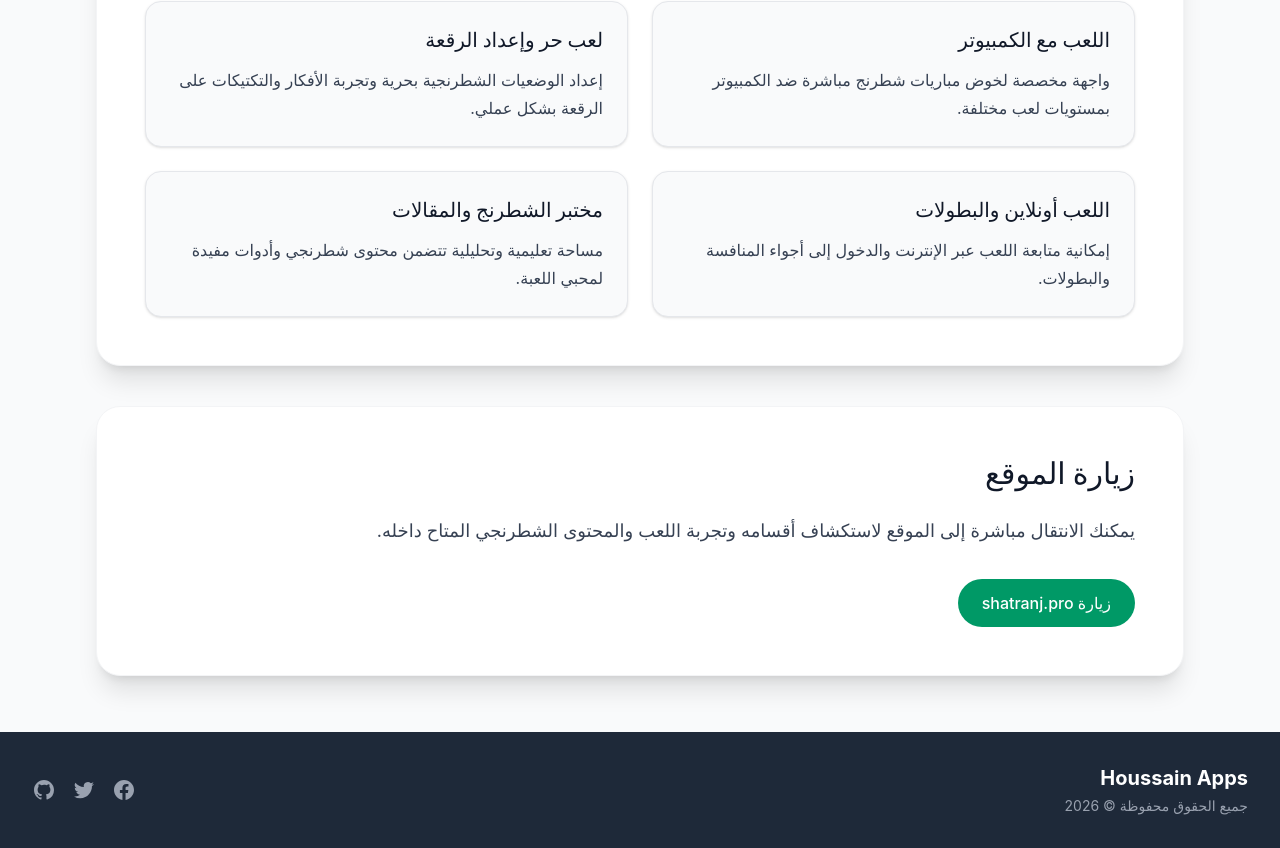
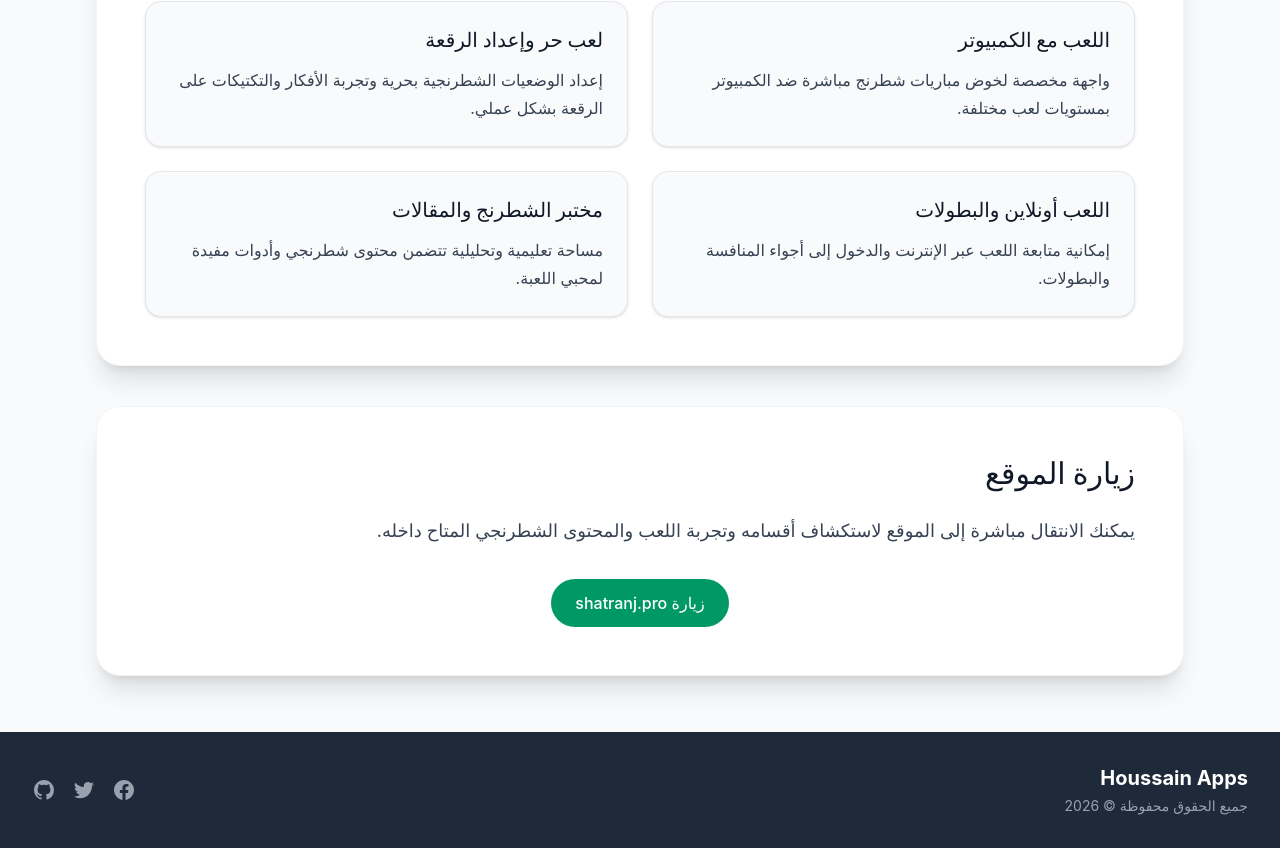
Before and after one commit to alfaress01/houssain-apps, a React (Vite) app: page /shatranj in a window 1280 px wide. Shown: the part 712-1560 px from the top of the page. Built offline with nearby package versions, Linux system fonts and the light colour scheme.

Commit message:
botton center

```diff
--- a/src/pages/ShatranjPage.jsx
+++ b/src/pages/ShatranjPage.jsx
@@ -124,7 +124,7 @@
               المتاح داخله.
             </p>
 
-            <div className="flex flex-wrap gap-4">
+            <div className="flex flex-wrap justify-center gap-4">
               <a
                 href="https://shatranj.pro"
                 target="_blank"
```
